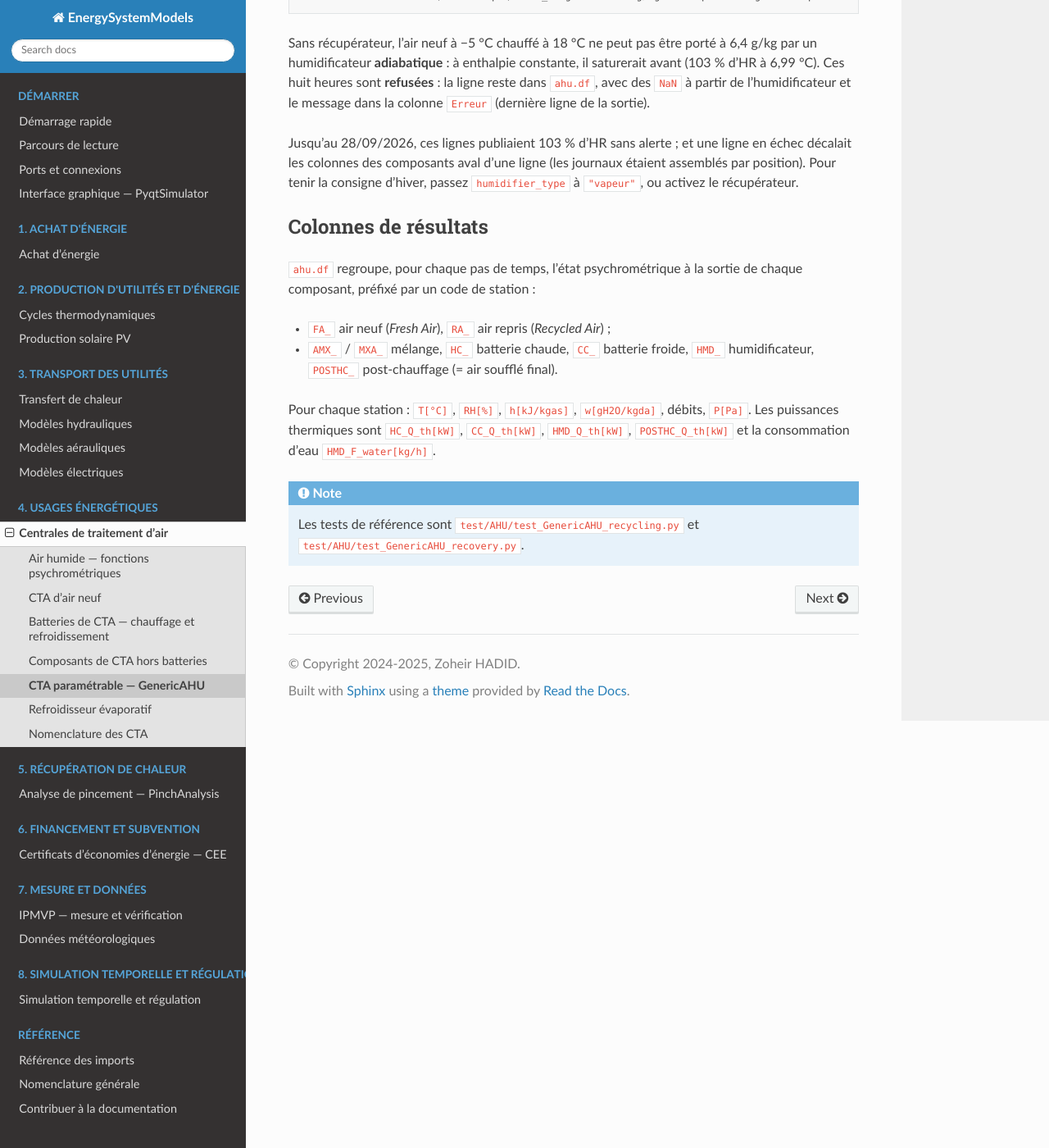
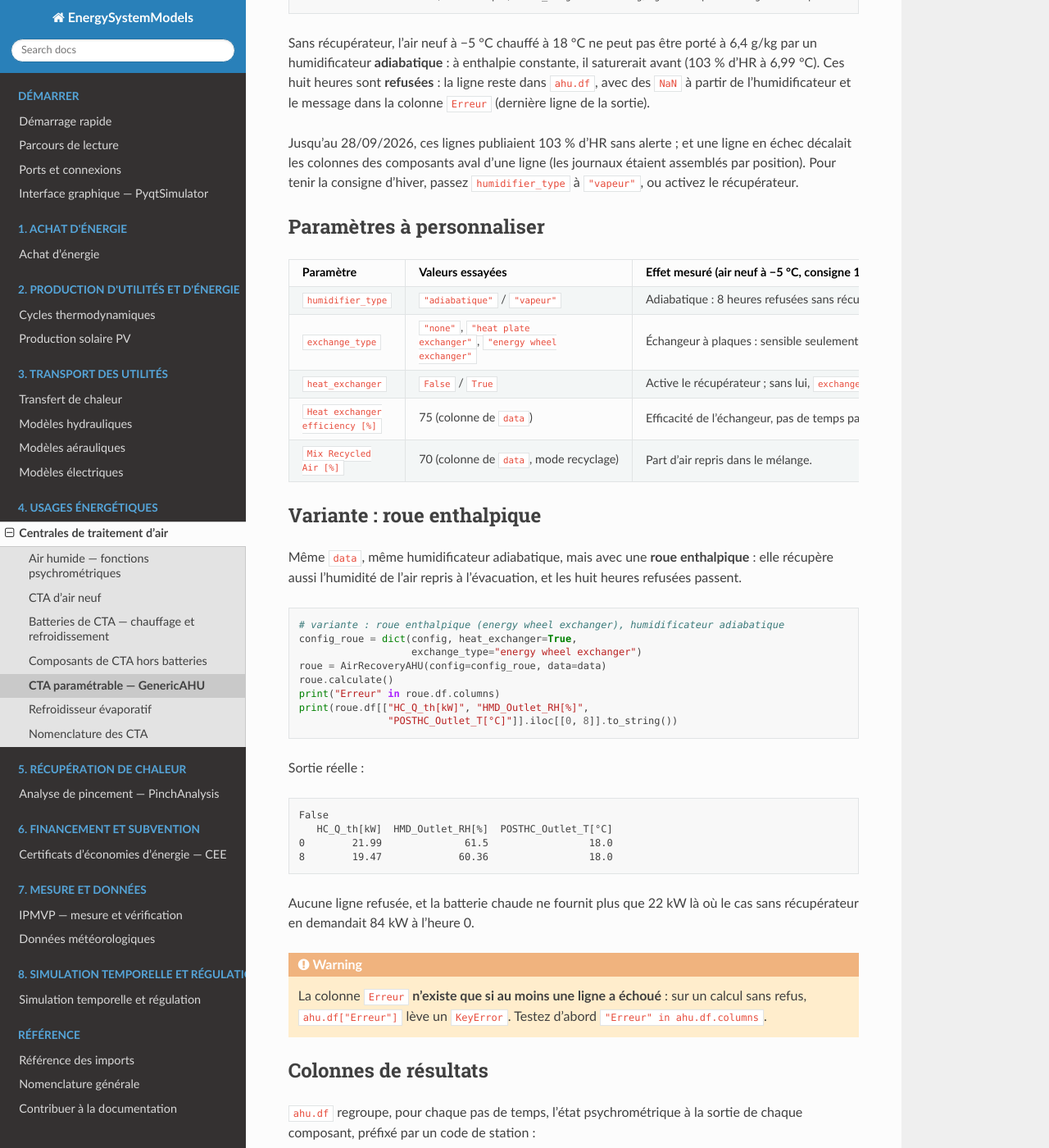
Before and after one commit to ZoheirHADID/EnergySystemModels-fr, a Sphinx documentation site: the page built from docs/source/003-ahu_modules/generic_ahu.rst, in a window 1280 px wide and 1400 px high, scrolled down 2641 px. Shown: the whole window at 82% size. Built offline with Sphinx 7.4.7 and the Read the Docs theme 3.1.0, drawn with Linux system fonts in a browser that asks for light colours.

Commit message:
doc(ahu): generic_ahu au cran 5, variante roue enthalpique, piege colonne Erreur
Co-Authored-By: Claude Sonnet 5.5 <noreply@anthropic.com>

```diff
--- a/docs/source/003-ahu_modules/generic_ahu.rst
+++ b/docs/source/003-ahu_modules/generic_ahu.rst
@@ -165,6 +165,67 @@ ligne en échec décalait les colonnes des composants aval d'une ligne (les
 journaux étaient assemblés par position). Pour tenir la consigne d'hiver,
 passez ``humidifier_type`` à ``"vapeur"``, ou activez le récupérateur.
 
+Paramètres à personnaliser
+--------------------------
+
+.. list-table::
+   :header-rows: 1
+   :widths: 26 26 48
+
+   * - Paramètre
+     - Valeurs essayées
+     - Effet mesuré (air neuf à −5 °C, consigne 18 °C / 50 %)
+   * - ``humidifier_type``
+     - ``"adiabatique"`` / ``"vapeur"``
+     - Adiabatique : 8 heures refusées sans récupérateur. Vapeur : aucune ligne refusée.
+   * - ``exchange_type``
+     - ``"none"``, ``"heat plate exchanger"``, ``"energy wheel exchanger"``
+     - Échangeur à plaques : sensible seulement. Roue enthalpique : transfère aussi l'humidité.
+   * - ``heat_exchanger``
+     - ``False`` / ``True``
+     - Active le récupérateur ; sans lui, ``exchange_type`` est ignoré.
+   * - ``Heat exchanger efficiency [%]``
+     - 75 (colonne de ``data``)
+     - Efficacité de l'échangeur, pas de temps par pas de temps.
+   * - ``Mix Recycled Air [%]``
+     - 70 (colonne de ``data``, mode recyclage)
+     - Part d'air repris dans le mélange.
+
+Variante : roue enthalpique
+---------------------------
+
+Même ``data``, même humidificateur adiabatique, mais avec une **roue
+enthalpique** : elle récupère aussi l'humidité de l'air repris à l'évacuation, et les
+huit heures refusées passent.
+
+.. code-block:: python
+
+   # variante : roue enthalpique (energy wheel exchanger), humidificateur adiabatique
+   config_roue = dict(config, heat_exchanger=True,
+                      exchange_type="energy wheel exchanger")
+   roue = AirRecoveryAHU(config=config_roue, data=data)
+   roue.calculate()
+   print("Erreur" in roue.df.columns)
+   print(roue.df[["HC_Q_th[kW]", "HMD_Outlet_RH[%]",
+                  "POSTHC_Outlet_T[°C]"]].iloc[[0, 8]].to_string())
+
+Sortie réelle :
+
+.. code-block:: text
+
+   False
+      HC_Q_th[kW]  HMD_Outlet_RH[%]  POSTHC_Outlet_T[°C]
+   0        21.99              61.5                 18.0
+   8        19.47             60.36                 18.0
+
+Aucune ligne refusée, et la batterie chaude ne fournit plus que 22 kW là où le
+cas sans récupérateur en demandait 84 kW à l'heure 0.
+
+.. warning::
+   La colonne ``Erreur`` **n'existe que si au moins une ligne a échoué** : sur un
+   calcul sans refus, ``ahu.df["Erreur"]`` lève un ``KeyError``. Testez d'abord
+   ``"Erreur" in ahu.df.columns``.
+
 Colonnes de résultats
 ---------------------
 
```
Also changed, not shown: JOURNAL_DOC.md (+8 -0 lines), ROADMAP_DOC.md (+1 -1 lines), banc_doc.json (+10 -10 lines).
